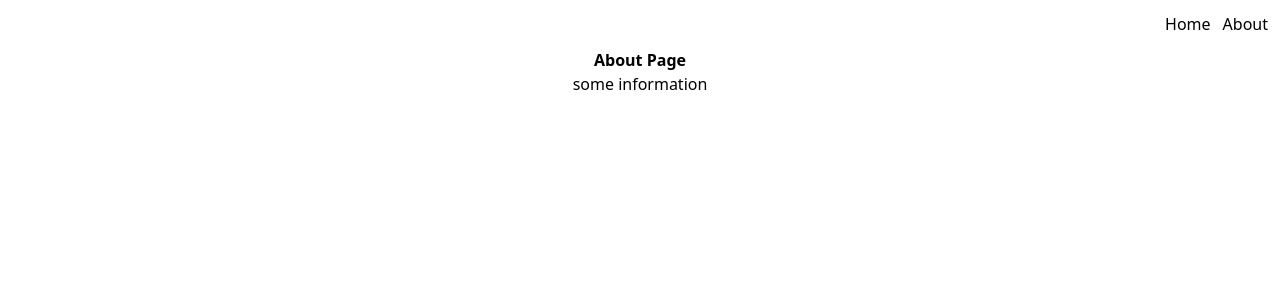
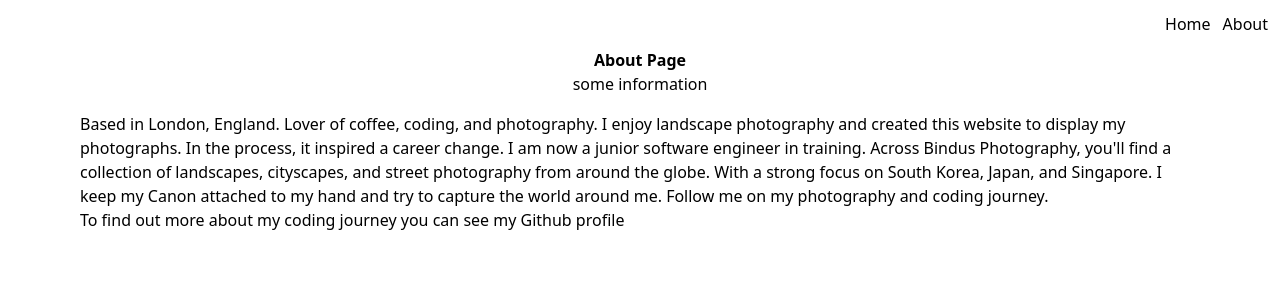
Before and after one commit to Joe-Lindie/photography, a Next.js app: page /about in a window 1280 px wide. Shown: the top 300 px of the page. Built offline with nearby package versions, Linux system fonts and the light colour scheme.

Commit message:
about page copy added

```diff
--- a/src/app/about/page.js
+++ b/src/app/about/page.js
@@ -1,5 +1,6 @@
 import Nav from '@/components/Nav';
 import Grid from '@/components/Grid';
+import AboutPageData from '@/data/aboutPageData';
 
 const About = () => {
   return (
@@ -11,7 +12,9 @@ const About = () => {
       </main>
 
       <Grid>
-        <div className="col-start-1 col-end-13"></div>
+        <div className="col-start-1 col-end-13">
+          <AboutPageData />
+        </div>
       </Grid>
     </>
   );
--- /dev/null
+++ b/src/data/aboutPageData.js
@@ -0,0 +1,22 @@
+const AboutPage = () => {
+  return (
+    <>
+      <p className="pb-3">
+        Based in London, England. Lover of coffee, coding, and photography. I
+        enjoy landscape photography and created this website to display my
+        photographs. In the process, it inspired a career change. I am now a
+        junior software engineer in training. Across Bindus Photography, you'll
+        find a collection of landscapes, cityscapes, and street photography from
+        around the globe. With a strong focus on South Korea, Japan, and
+        Singapore. I keep my Canon attached to my hand and try to capture the
+        world around me. Follow me on my photography and coding journey.
+      </p>
+
+      <p>
+        To find out more about my coding journey you can see my Github profile
+      </p>
+    </>
+  );
+};
+
+export default AboutPage;
```
